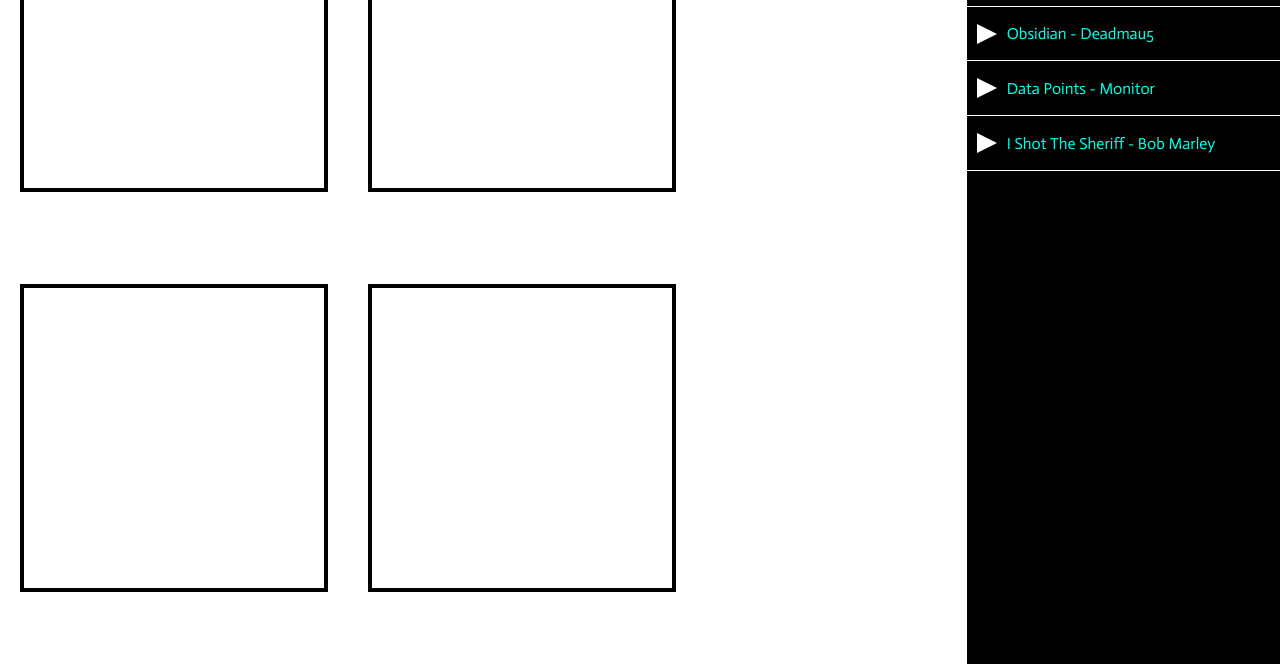
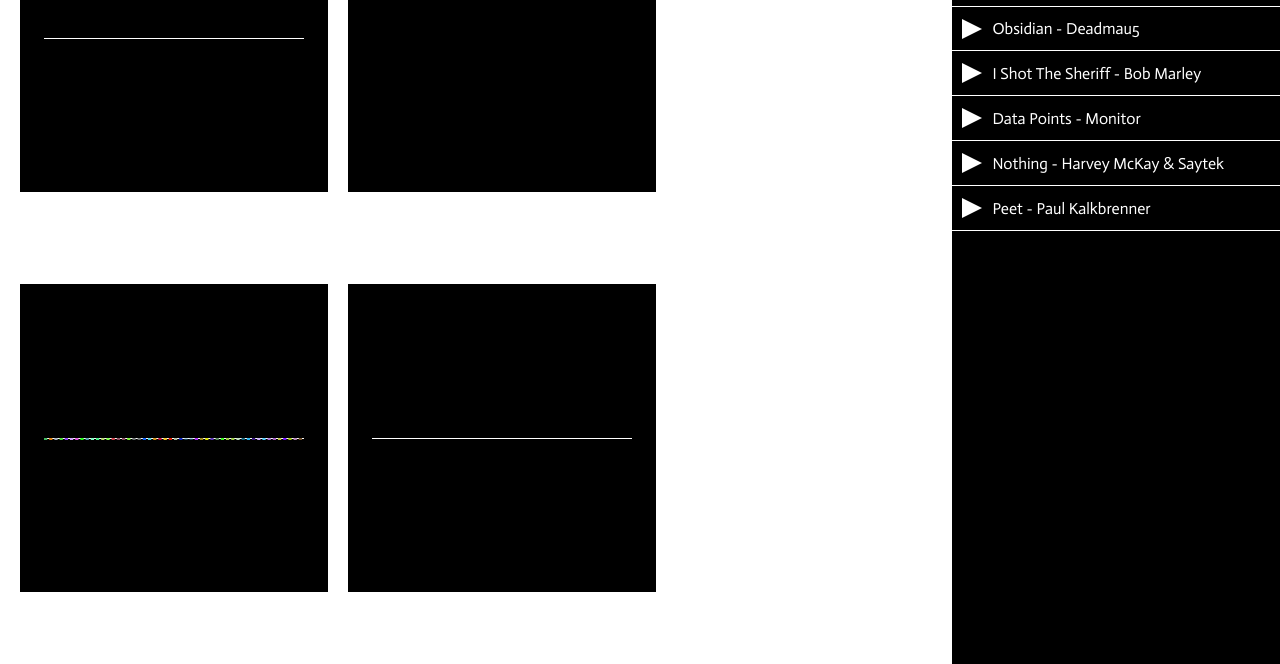
Before and after one commit to alecmcgovern/frequency-analyses, a website: page index.html in a window 1280 px wide. Shown: the part 136-800 px from the top of the page. Drawn offline with Linux system fonts and the light colour scheme.

Commit message:
abstracting song selection

```diff
--- a/index.html
+++ b/index.html
@@ -25,25 +25,7 @@
 	</div>
 	<div class="right-panel">
 		<h1>Frequency Analyser</h1>
-
-		<audio preload class="audio" src="./audio/Obsidian.mp3"></audio>
-		<div class="audio-controls">
-			<div class="play-pause"></div>
-			<div class="song-title">Obsidian - Deadmau5</div>
-		</div>
-
-		<audio preload class="audio" src="./audio/DataPoints.wav"></audio>
-		<div class="audio-controls">
-			<div class="play-pause"></div>
-			<div class="song-title">Data Points - Monitor</div>
-		</div>
-
-		<audio preload class="audio" src="./audio/Sheriff.mp3"></audio>
-		<div class="audio-controls">
-			<div class="play-pause"></div>
-			<div class="song-title">I Shot The Sheriff - Bob Marley</div>
-		</div>
-
+		<div class="song-list"></div>
 	</div>
 </body>
 </html>
--- a/scripts.js
+++ b/scripts.js
@@ -1,7 +1,26 @@
 window.onload = function() {
-	// alert("welcome");
-	console.log("hello all");
-	let header = document.getElementsByClassName('right-panel')[0];
+	let audioTracks = [
+		{
+			title: "Obsidian - Deadmau5",
+			url: "./audio/Obsidian.mp3"
+		},
+		{
+			title: "I Shot The Sheriff - Bob Marley",
+			url: "./audio/Sheriff.mp3"
+		},
+		{
+			title: "Data Points - Monitor",
+			url: "./audio/DataPoints.wav"
+		},
+		{
+			title: "Nothing - Harvey McKay & Saytek",
+			url: "./audio/Nothing.mp3"
+		},
+		{
+			title: "Peet - Paul Kalkbrenner",
+			url: "./audio/Peet.mp3"
+		}
+	];
 
 	let canvas = document.getElementById('canvas1');
 	let context = canvas.getContext('2d');
@@ -24,7 +43,33 @@ window.onload = function() {
 
 		let MEDIA_ELEMENT_NODES = new WeakMap();
 
-		setupAudioControls();
+		loadAudioTracks();
+
+		function loadAudioTracks() {
+			let songList = document.getElementsByClassName('song-list')[0];
+
+			audioTracks.forEach((track) => {
+				let audioElement = document.createElement("audio");
+				audioElement.classList.add("audio");
+				audioElement.src = track.url;
+
+				let audioControls = document.createElement("div");
+				let playPause = document.createElement("div");
+				let songTitle = document.createElement("div");
+				audioControls.classList.add("audio-controls");
+				playPause.classList.add("play-pause");
+				songTitle.classList.add("song-title");
+
+				audioControls.appendChild(playPause);
+				audioControls.appendChild(songTitle);
+
+				songTitle.innerHTML = track.title;
+
+				songList.appendChild(audioElement);
+				songList.appendChild(audioControls);
+			});
+			setupAudioControls();
+		}
 
 
 		function setupAudioControls() {
@@ -34,6 +79,8 @@ window.onload = function() {
 			let playPauseArray = [].slice.call(PlayPauseControls);;
 
 			playPauseArray.forEach((control, index) => {
+				setupAudioContext(audioElements[index]);
+
 				control.addEventListener("click", () => {
 					if (!playPauseArray[index].classList.contains("pause")) {
 
@@ -41,8 +88,13 @@ window.onload = function() {
 							currentAudio.pause();
 							playPauseArray[currentAudioIndex].classList.remove("pause");
 						}
+						if (MEDIA_ELEMENT_NODES.has(audioElements[index])) {
+							audioSrc = MEDIA_ELEMENT_NODES.get(audioElements[index]);
+							audioSrc.connect(analyser);
+							analyser.connect(ctx.destination);
+						}
 						playPauseArray[index].classList.add("pause");
-						setupAudioContext(audioElements[index]);
+						// setupAudioContext(audioElements[index]);
 						currentAudio = audioElements[index];
 						currentAudioIndex = index;
 						currentAudio.play();
@@ -53,6 +105,8 @@ window.onload = function() {
 					}
 				});
 			});
+
+			renderFrame();
 		}
 
 		function setupAudioContext(audio) {
@@ -71,7 +125,7 @@ window.onload = function() {
 			// audioSrc = ctx.createMediaElementSource(audio);
 			audioSrc.connect(analyser);
 			analyser.connect(ctx.destination);
-			renderFrame();
+			// renderFrame();
 		}
 
 
--- a/style.css
+++ b/style.css
@@ -19,7 +19,7 @@ body {
 	height: 300px;
 	border: 4px solid black;
 
-	margin: 20px;
+	margin: 20px 0 0 20px;
 
 	display: flex;
 }
@@ -30,25 +30,31 @@ body {
 .right-panel {
 	min-width: 300px;
 	height: 100vh;
-	/*margin-right: 0;*/
 
 	display: flex;
 	flex-direction: column;
 
 	background-color: black;
-	color: rgb(0, 255, 233);
 	font-family: 'Actor', sans-serif;
 }
 
 h1 {
 	margin: 20px;
+	color: rgb(0, 255, 233);
 	border-bottom: 2px dotted white;
 	font-family: 'Monoton', cursive;
 }
 
+.song-list {
+	display: flex;
+	flex-direction: column;
+
+	overflow-y: scroll;
+}
+
 .audio-controls {
 	width: 100%;
-	height: 55px;
+	min-height: 45px;
 	border-bottom: 1px solid white;
 	box-sizing: border-box;
 	display: flex;
@@ -79,3 +85,7 @@ h1 {
 	border-style: double;
 	border-width: 0 0 0 20px;
 }
+
+.song-title {
+	color: white;
+}
```
Also changed, not shown: 2 other files.
